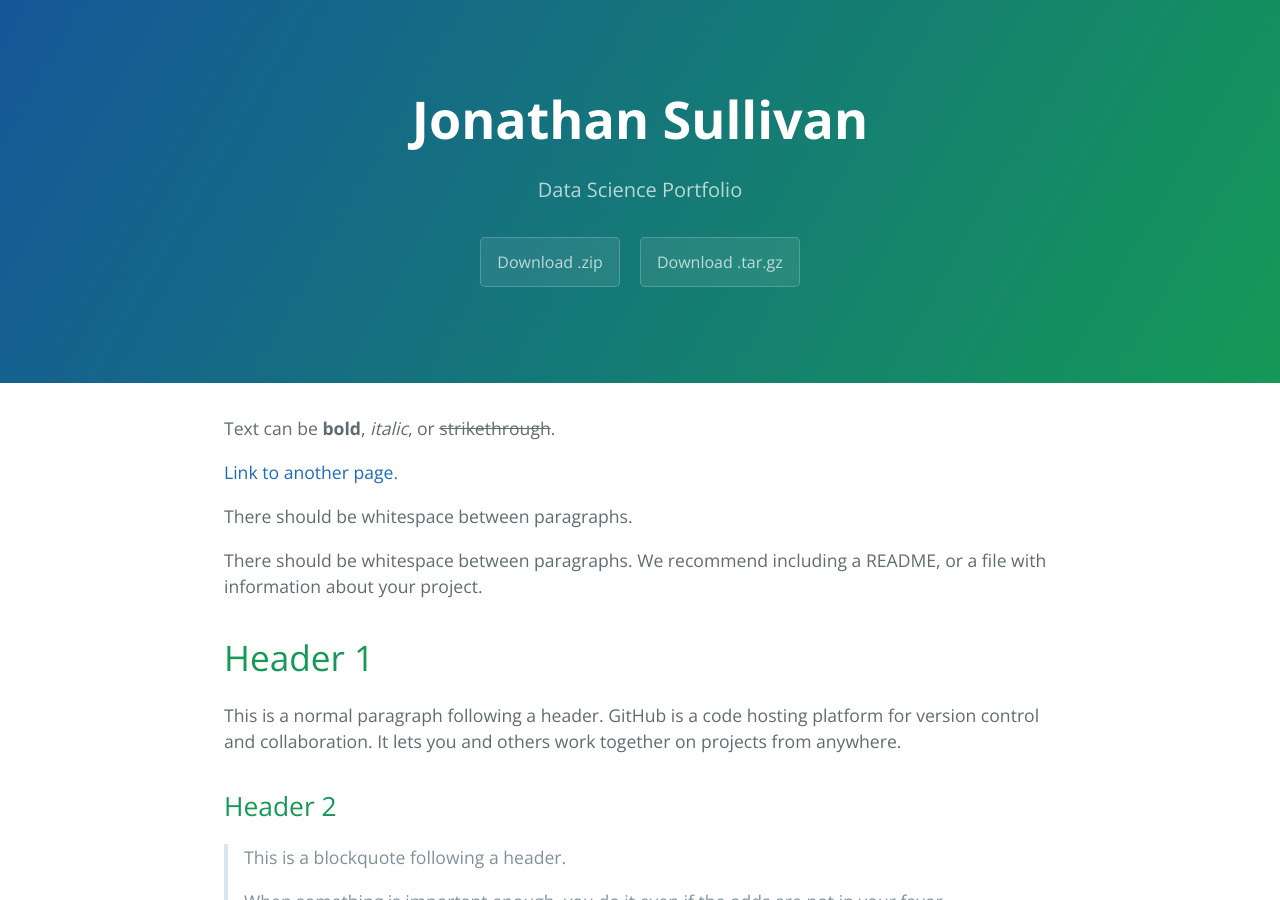
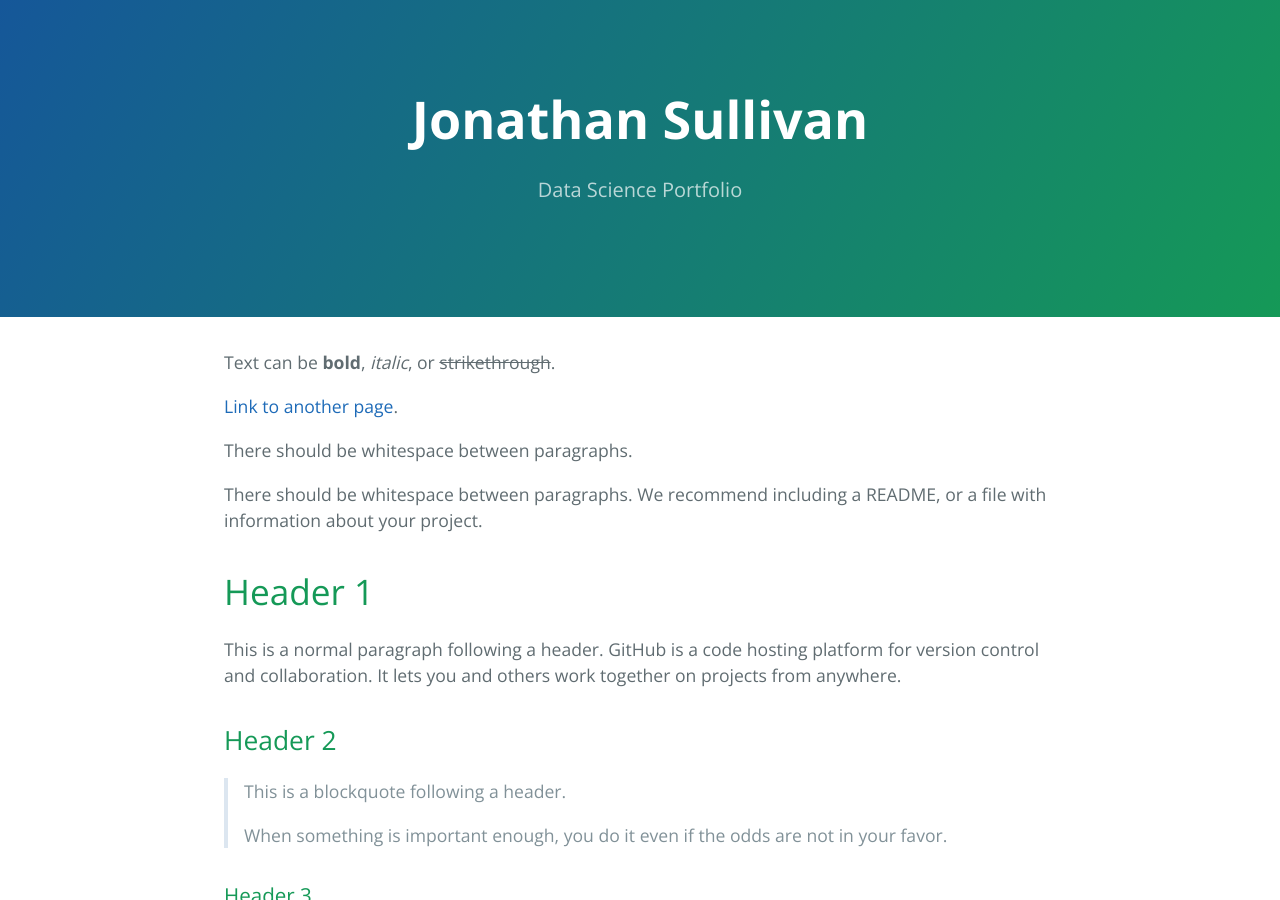
Before and after one commit to jtsulliv/jtsulliv.github.io, a Jekyll site: the page built from index.md, in a window 1280 px wide and 900 px high. Built offline with Jekyll 4.4.1, drawn with Linux system fonts in a browser that asks for light colours.

Commit message:
Update default.html

```diff
--- a/_layouts/default.html
+++ b/_layouts/default.html
@@ -15,10 +15,7 @@
       {% if site.github.is_project_page %}
         <a href="{{ site.github.repository_url }}" class="btn">View on GitHub</a>
       {% endif %}
-      {% if site.show_downloads %}
-        <a href="{{ site.github.zip_url }}" class="btn">Download .zip</a>
-        <a href="{{ site.github.tar_url }}" class="btn">Download .tar.gz</a>
-      {% endif %}
+
     </section>
 
     <section class="main-content">
```
